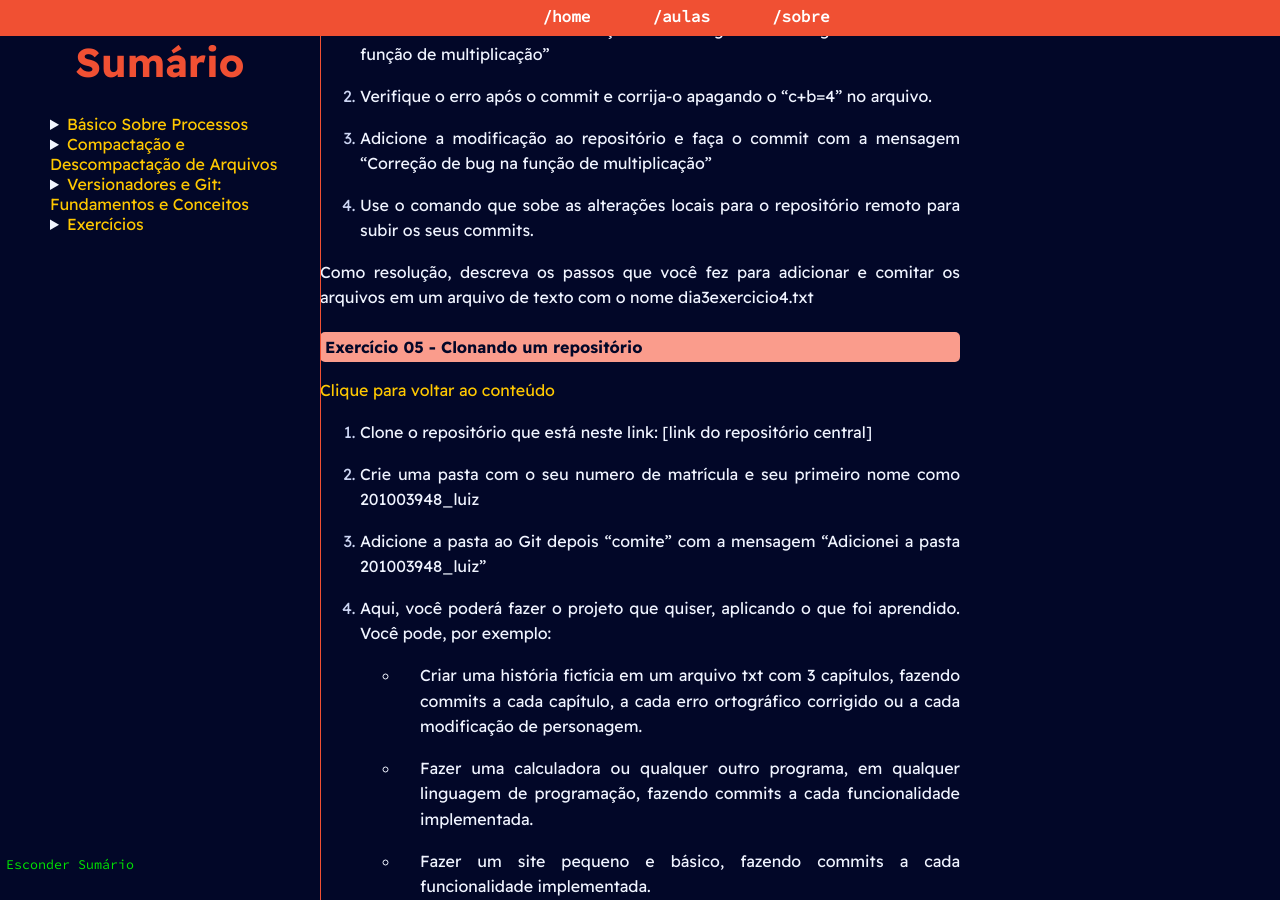
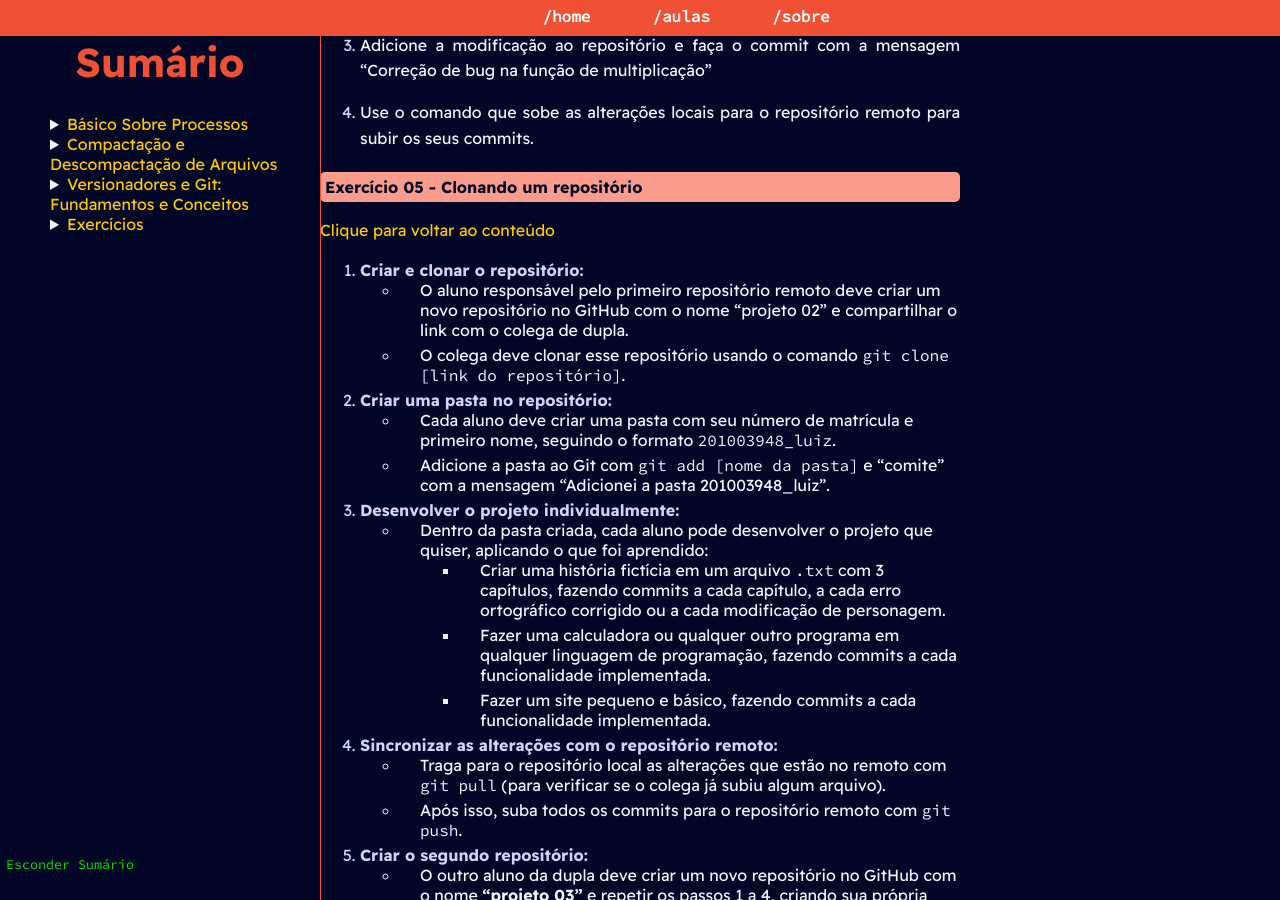
Before and after one commit to PETCC-UFRN/minicurso-linux-git, a Jekyll site: the page built from terceiroDia.md, in a window 1280 px wide and 900 px high, scrolled down 30008 px. Built offline with Jekyll 4.4.1, drawn with Linux system fonts in a browser that asks for light colours; some of the changed text lies outside the part shown.

Commit message:
Mudança no último Exercício

```diff
--- a/terceiroDia.md
+++ b/terceiroDia.md
@@ -102,9 +102,9 @@ As opções mais importantes para o comando `ps` são:
 
 <span class="destaque"> -e</span> ou <span class="destaque">-A</span> : Lista <span class="destaque">todos</span> os processos no sistema.
 
+<span class="destaque"> -x</span> - exibe os processos que <span class="destaque">não iniciados</span>  no console do terminal junto com os inicializados no console.
+
 <span class="destaque">aux</span>: Exibe uma listagem detalhada com o uso de memória por cada processo.
-
-<span class="destaque"> -x</span> - exibe os processos que <span class="destaque">não iniciados</span>  no console do terminal.
 
 ##### O uso do `ps` com o `grep`
 O `ps` é uma ferramenta essencial e corriqueira. Já a usamos quase que automaticamente com o `grep`, porém, somos limitados a filtrar um processo por vez.
@@ -926,11 +926,13 @@ $ git pull origin nome-da-branch:nome-da-branch-local
 
 <a href="#fazendo-o-commit-do-que-foi-feito-git-commit">Clique para voltar ao conteúdo</a>
 
-1. Crie um novo diretório chamado calculadora_python.
+1. Crie um novo diretório chamado projetos.
 
-2. Entre no diretório calculadora_pyhon.
+2. Entre no diretório projetos e crie outro diretório chamado calculadora_pyton.
 
-3. Inicialize um repositório Git vazio no diretório.
+3. Inicialize um repositório Git vazio no diretório calculadora_pyton.
+
+4. Faça o comando para visualizar a pasta oculta que foi criada.
 
 Como resolução, descreva os passos que você fez em um arquivo de texto com o nome dia3exercicio1.txt
 
@@ -947,7 +949,6 @@ Como resolução, descreva os passos que você fez em um arquivo de texto com o
 
 5.Faça um commit no repositório Git com a mensagem "Adicionei o README.md".
 
-Como resolução, descreva os passos que você fez para adicionar o arquivo ao repositório em um arquivo de texto com o nome dia3exercicio2.txt
 
 
 #### Exercício 03 - Configurando um repositório remoto e enviando os commits
@@ -958,9 +959,8 @@ Como resolução, descreva os passos que você fez para adicionar o arquivo ao r
 
 2. No terminal, dentro do diretório calculadora_pyton, configure seu repositório Git local para apontar para este repositório remoto.
 
-3. Envie seus commits para o repositório remoto:
+3. Envie seus commits para o repositório remoto.
 
-Como resolução, descreva os passos que você fez para configurar o repositório remoto e enviar seus commits em um arquivo de texto com o nome dia3exercicio3.txt e coloque também no arquivo o link para o seu repositório.
 
 #### Exercício 04 - Adicionando funções de soma e multiplicação à calculadora
 
@@ -995,29 +995,35 @@ def multiplicacao(a, b):
 
 6. Use o comando que sobe as alterações locais para o repositório remoto para subir os seus commits.
 
-Como resolução, descreva os passos que você fez para adicionar e comitar os arquivos em um arquivo de texto com o nome dia3exercicio4.txt
 
 
 #### Exercício 05 - Clonando um repositório
 
 <a href="#trazendo-alterações-para-o-repositório-local-git-pull">Clique para voltar ao conteúdo</a>
 
-1. Clone o repositório que está neste link: [link do repositório central]
+1. **Criar e clonar o repositório:**
+   - O aluno responsável pelo primeiro repositório remoto deve criar um novo repositório no GitHub com o nome "projeto 02" e compartilhar o link com o colega de dupla.
+   - O colega deve clonar esse repositório usando o comando `git clone [link do repositório]`.
 
-2. Crie uma pasta com o seu numero de matrícula e seu primeiro nome como 201003948_luiz
+2. **Criar uma pasta no repositório:**
+   - Cada aluno deve criar uma pasta com seu número de matrícula e primeiro nome, seguindo o formato `201003948_luiz`.
+   - Adicione a pasta ao Git com `git add [nome da pasta]` e "comite" com a mensagem "Adicionei a pasta 201003948_luiz".
 
-3. Adicione a pasta ao Git depois "comite" com a mensagem "Adicionei a pasta 201003948_luiz"
+3. **Desenvolver o projeto individualmente:**
+   - Dentro da pasta criada, cada aluno pode desenvolver o projeto que quiser, aplicando o que foi aprendido:
+     - Criar uma história fictícia em um arquivo `.txt` com 3 capítulos, fazendo commits a cada capítulo, a cada erro ortográfico corrigido ou a cada modificação de personagem.
+     - Fazer uma calculadora ou qualquer outro programa em qualquer linguagem de programação, fazendo commits a cada funcionalidade implementada.
+     - Fazer um site pequeno e básico, fazendo commits a cada funcionalidade implementada.
 
-4. Aqui, você poderá fazer o projeto que quiser, aplicando o que foi aprendido. Você pode, por exemplo:
+4. **Sincronizar as alterações com o repositório remoto:**
+   - Traga para o repositório local as alterações que estão no remoto com `git pull` (para verificar se o colega já subiu algum arquivo).
+   - Após isso, suba todos os commits para o repositório remoto com `git push`.
 
-    - Criar uma história fictícia em um arquivo txt com 3 capítulos, fazendo commits a cada capítulo, a cada erro ortográfico corrigido ou a cada  modificação de personagem.
+5. **Criar o segundo repositório:**
+   - O outro aluno da dupla deve criar um novo repositório no GitHub com o nome **"projeto 03"** e repetir os passos 1 a 4, criando sua própria pasta no novo repositório do colega.
 
-    - Fazer uma calculadora ou qualquer outro programa, em qualquer linguagem de programação, fazendo commits a cada funcionalidade implementada.
+6. **Envio dos links dos repositórios:**
+   - Ao final do exercício, cada aluno deve enviar por e-mail os links de ambos os repositórios (**projeto 02** e **projeto03**) para a avaliação.
 
-    - Fazer um site pequeno e básico, fazendo commits a cada funcionalidade implementada.
 
-5. Traga para o seu repositório as alterações que estão no remoto(para ver se alguém já subiu algum arquivo).
-
-6. Após isso, suba todas os commits para o nosso repositório remoto.
-
-O que será avaliado aqui são os commits e não se os códigos estão corretos (faça, no mínimo, 3).
+O que será avaliado aqui são os commits, e não se os códigos estão corretos. Cada aluno deve fazer, no mínimo, 3 commits em cada projeto.
```
